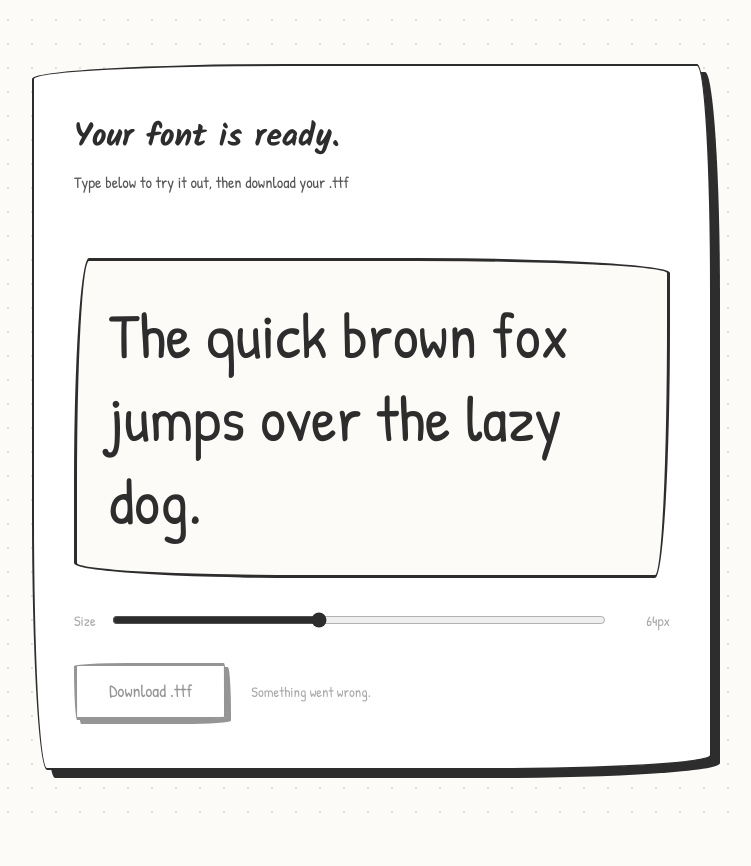
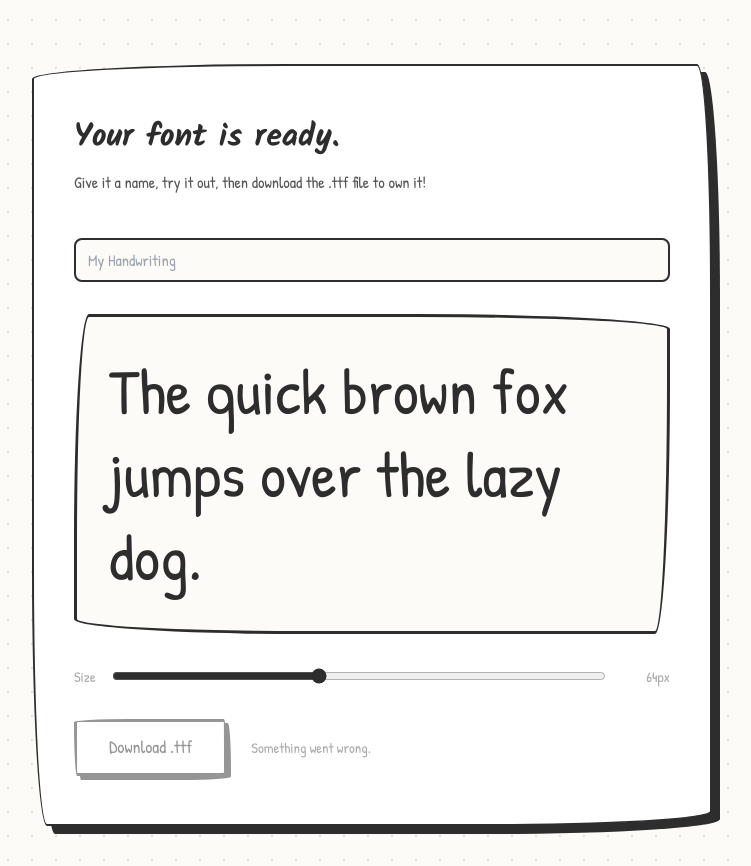
Before and after one commit to Rexaintreal/letterset, a Flask app: page /preview/1 in a window 1280 px wide. Shown: the part 88-954 px from the top of the page, without its empty margins (268-1019 px from the left). Before the commit the page ends 901 px from the top, so only its background shows below. Run offline with Flask 3, Linux system fonts and the light colour scheme; some libraries are stand-ins or nearby versions; some web fonts are replaced.

Commit message:
Added Naming to .ttf file before downloading

```diff
--- a/app.py
+++ b/app.py
@@ -61,7 +61,9 @@ def build(session_id):
     if not os.path.isdir(folder):
         return jsonify({'error': 'session not found'}), 404
     try:
-        out = build_font(folder)
+        data = request.get_json(silent=True) or {}
+        font_name = data.get('name', 'MyFont')[:32].strip() or 'MyFont'
+        out = build_font(folder, font_name=font_name)
         return jsonify({'ttf': f'/download/{session_id}'})
     except Exception as e:
         import traceback
@@ -71,7 +73,9 @@ def build(session_id):
 @app.route('/download/<session_id>')
 def download(session_id):
     folder = os.path.join(app.config['UPLOAD_FOLDER'], session_id)
-    return send_from_directory(folder, 'output.ttf', as_attachment=True, download_name='letterset.ttf')
+    name_file = os.path.join(folder, 'fontname.txt')
+    font_name = open(name_file).read().strip() if os.path.exists(name_file) else 'letterset'
+    return send_from_directory(folder, 'output.ttf', as_attachment=True, download_name=f'{font_name}.ttf')
 
 if __name__ == '__main__':
     app.run(debug=True)
--- a/templates/preview.html
+++ b/templates/preview.html
@@ -46,7 +46,8 @@
             <div class="preview-card">
                 <div class="preview-header">
                     <h1 class="upload-title">Your font is ready.</h1>
-                    <p class="upload-sub">Type below to try it out, then download your .ttf</p>
+                    <p class="upload-sub">Give it a name, try it out, then download the .ttf file to own it!</p>
+                    <input type="text" id="fontName" placeholder="My Handwriting" maxlength="32" style="margin-top:0.75rem; width:100%; padding:0.5rem 0.75rem; font-family:'Patrick Hand',cursive; font-size:1rem; border:2px solid #2d2d2d; border-radius:8px; outline:none; background:#fdfbf7;">
                 </div>
                 <div class="preview-box">
                     <div class="preview-text preview-display" id="previewDisplay" contenteditable="true" spellcheck="false">
@@ -74,7 +75,11 @@
                 btn.style.opacity = '0.5';
                 btn.disabled = true;
                 msg.textContent = 'Building your font....';
-                fetch(`/build/${SESSION_ID}`, { method: 'POST' }).then(r => r.json()).then(data => {
+                fetch(`/build/${SESSION_ID}`, {
+                    method: 'POST',
+                    headers: { 'Content-Type': 'application/json' },
+                    body: JSON.stringify({ name: 'MyFont' })
+                }).then(r => r.json()).then(data => {
                     if (data.error) {
                         msg.textContent = 'Build failed: ' + data.error;
                         return;
@@ -95,7 +100,15 @@
             });
 
             document.getElementById('downloadBtn').addEventListener('click', () => {
-                window.location.href = `/download/${SESSION_ID}`;
+                const name = document.getElementById('fontName').value.trim() || 'MyFont';
+
+                fetch(`/build/${SESSION_ID}`, {
+                    method: 'POST',
+                    headers: { 'Content-Type': 'application/json' },
+                    body: JSON.stringify({ name })
+                }).then(() => {
+                    window.location.href = `/download/${SESSION_ID}`;
+                });
             });
         </script>
     </body>
```
Also changed, not shown: processing/build_font.py (+8 -7 lines).
